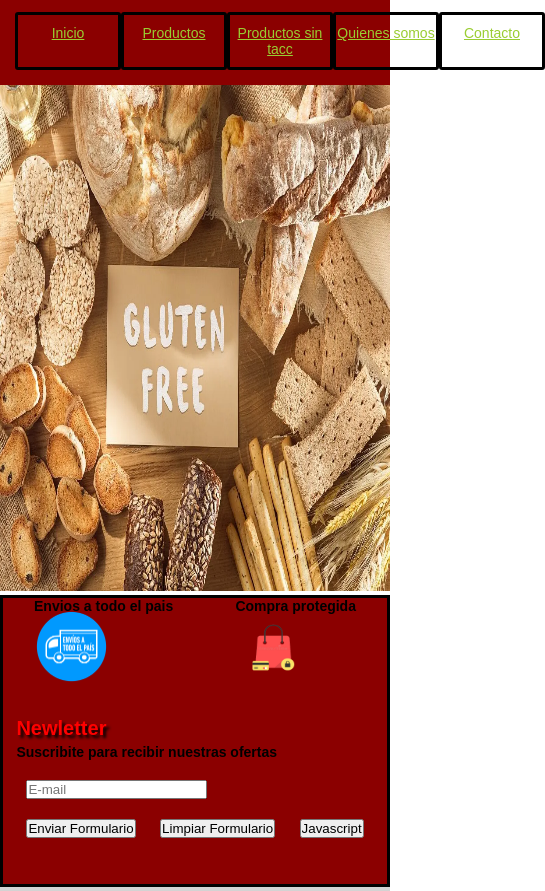
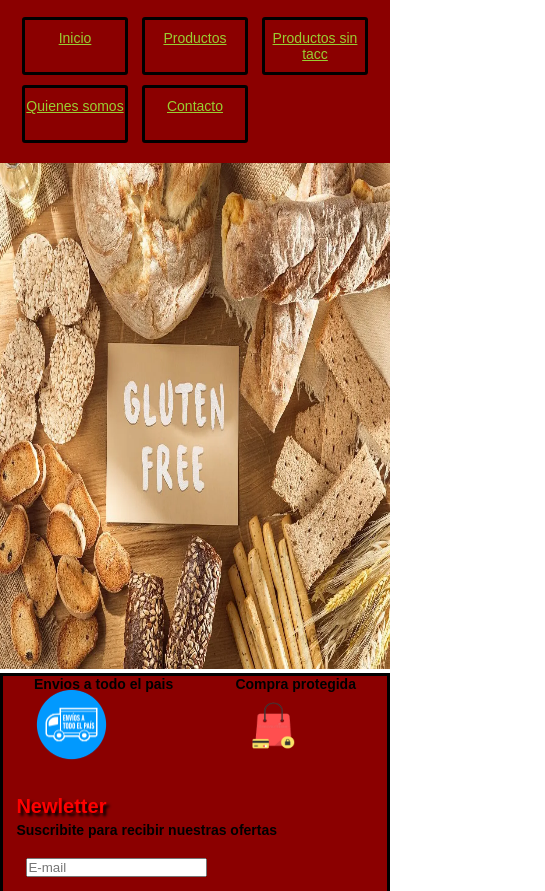
Before and after one commit to Thyrum92/PROYECTO, a plain HTML site: page index.html in a window 390 px wide. Shown: the part 209-1100 px from the top of the page, 545 px wide, since content can reach past the window. Drawn offline with Linux system fonts and the light colour scheme.

Commit message:
Modificacion del nav en la resolcion de smartphone

```diff
--- a/estilo.css
+++ b/estilo.css
@@ -107,12 +107,13 @@ h5 {
 
 .gridNav {
     display: grid;
-    grid-template-columns: 1fr 1fr 1fr 1fr 1fr;
-    grid-template-rows: 1fr;
+    grid-template-columns: 1fr 1fr 1fr;
+    grid-template-rows: 1fr 1fr;
     background-color: darkred;
     padding: 15px;
     align-content: space-between;
     list-style-type: none;
+    justify-items: center;
 }
 .boxLi {
     border: solid black;
@@ -120,6 +121,7 @@ h5 {
     color: yellowgreen;
     width: 100px;
     padding: 10px 0 10px 0 ;
+    margin: 5px 0 5px 0;
     text-align: center;
     font-size: 14px;
 }
```
